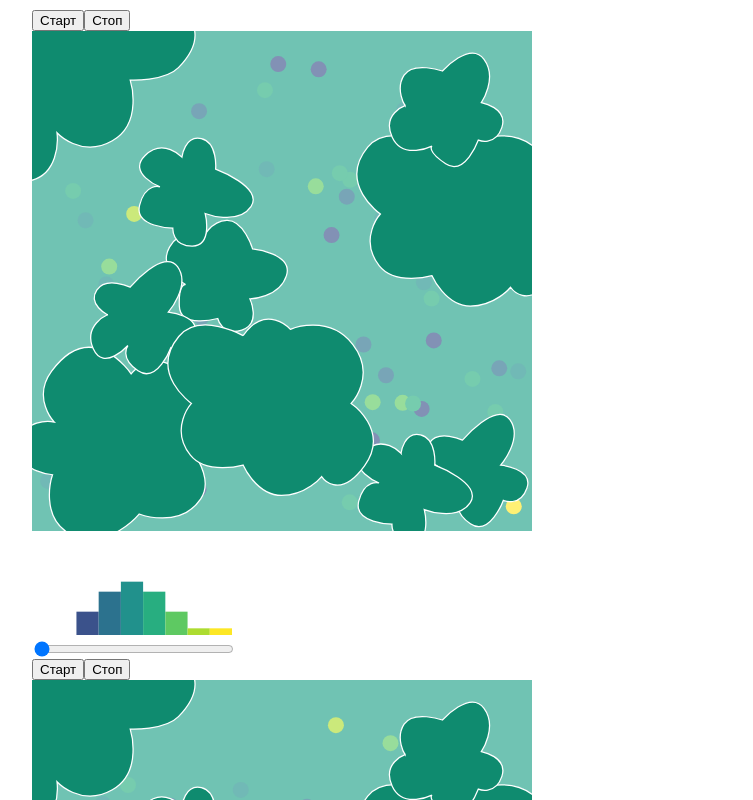
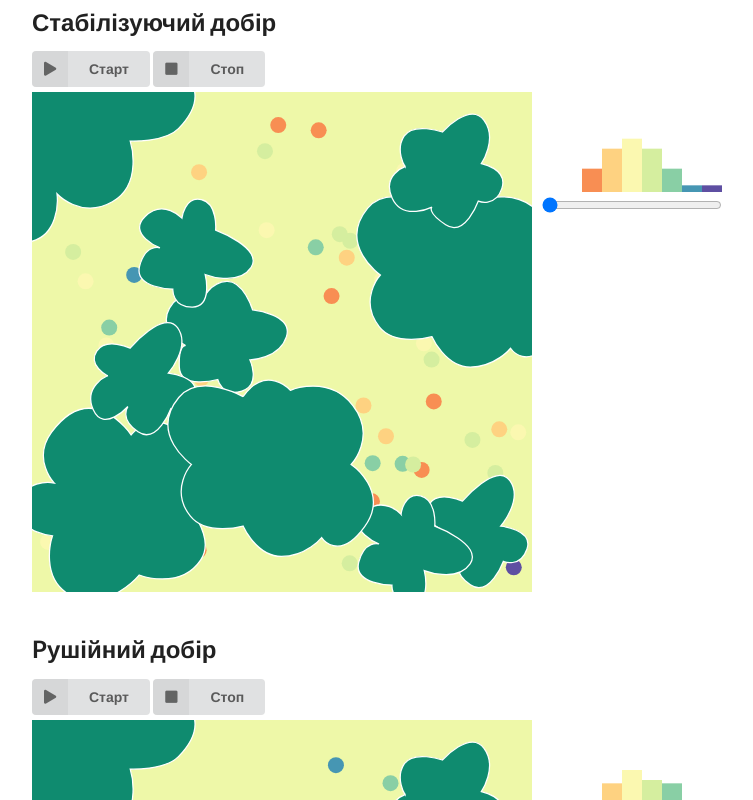
Before and after one commit to Zlira/biston_betularia, a React (Create React App) app: page / in a window 1280 px wide. Shown: the top 800 px of the page, without its empty margins (258-1011 px from the left). Built offline with nearby package versions, Linux system fonts and the light colour scheme.

Commit message:
Semantic UI and some refactoring

```diff
--- a/package.json
+++ b/package.json
@@ -7,7 +7,8 @@
     "d3-scale-chromatic": "^1.3.0",
     "react": "^16.4.1",
     "react-dom": "^16.4.1",
-    "react-scripts": "1.1.4"
+    "react-scripts": "1.1.4",
+    "semantic-ui-css": "^2.3.2"
   },
   "scripts": {
     "start": "react-scripts start",
--- a/src/App.css
+++ b/src/App.css
@@ -1,32 +1,3 @@
-.App {
-  text-align: center;
-}
-
-.App-logo {
-  animation: App-logo-spin infinite 20s linear;
-  height: 80px;
-}
-
-.App-header {
-  background-color: #222;
-  height: 150px;
-  padding: 20px;
-  color: white;
-}
-
-.App-title {
-  font-size: 1.5em;
-}
-
-.App-intro {
-  font-size: large;
-}
-
-@keyframes App-logo-spin {
-  from { transform: rotate(0deg); }
-  to { transform: rotate(360deg); }
-}
-
 article.content {
   margin: 10px auto;
   max-width: 700px;
@@ -35,6 +6,7 @@ article.content {
 /* simulation level css */
 svg.simulation {
   cursor: crosshair;
+  margin-right: 10px;
 }
 
 svg g.obstacle-layer, svg g.obstacle-layer image {
@@ -44,3 +16,16 @@ svg g.obstacle-layer, svg g.obstacle-layer image {
 .creature-distribution input {
   display: block;
 }
+
+.simulation-container {
+  margin-bottom: 45px;
+}
+
+.simulation-controls {
+  margin-bottom: 5px;
+}
+
+.simulation-components > * {
+  display: inline-block;
+  vertical-align:top;
+}
--- a/src/App.js
+++ b/src/App.js
@@ -1,17 +1,17 @@
 import React, { Component } from 'react';
 import './App.css';
+import 'semantic-ui-css/semantic.min.css';
 
-import {interpolateViridis} from 'd3-scale-chromatic';
-import {scaleSequential, scaleLinear} from 'd3-scale';
-import {histogram, range, sum} from 'd3-array';
+import {interpolateViridis, interpolateRdYlGn, interpolateSpectral} from 'd3-scale-chromatic';
+import {scaleSequential} from 'd3-scale';
+import {histogram, range} from 'd3-array';
 import {randomUniform} from 'd3-random';
 
 import {getRandomPolygenes, polygenesToPhenotype, polygenesOffspring} from './Polygenes';
 import {pairs} from './CollisionPairs';
 import {randomChoice} from './Utils.js'
-import treesSvg from './imgs/trees.svg'
-import treesLongSvg from './imgs/trees_long.svg'
-
+import {CreatureDistribution} from './CreatureDistribution';
+import {Obstacles, FieldBackground} from './FieldComponents';
 
 const GAME_PARAMS = {
   // creatures' velocity
@@ -24,7 +24,8 @@ const GAME_PARAMS = {
 
   // creatures' attrs
   crSize: 8,
-  crColors: scaleSequential(interpolateViridis),
+  // return new scale each time to avoid modifictaion
+  crColors: () => scaleSequential(interpolateSpectral),
 
   // population params
   crVarNum: 9,
@@ -125,9 +126,10 @@ class App extends Component {
 
   render() {
     return (<article className='content'>
-      <Simulation type="stabilizing"/>
-      <Simulation type="directional"/>
-      <Simulation type="disruptive" height={250} width={700} crVarNum={11} />
+      <Simulation type="stabilizing" title="Стабілізуючий добір"/>
+      <Simulation type="directional" title="Pушійний добір"/>
+      <Simulation type="disruptive" title="Дизруптивний добір"
+        height={250} width={700} crVarNum={11} />
     </article>)
   }
 }
@@ -151,7 +153,7 @@ class Simulation extends Component {
     // TODO only for the "directional" type?
     this.fieldColorUpdateTick = GAME_PARAMS.fieldColorUpdateTick
 
-    this.colorScale = GAME_PARAMS.crColors.domain([0, (this.creatureVarsNum - 1)])
+    this.colorScale = GAME_PARAMS.crColors().domain([0, (this.creatureVarsNum - 1)])
     this.histGenerator = histogram().value(d => d.phenotype)
       .thresholds(range(1, this.creatureVarsNum))
       .domain([0, this.creatureVarsNum])
@@ -264,6 +266,7 @@ class Simulation extends Component {
   }
 
   updateFieldColor() {
+    // TODO maybe change not all the way to max value
     this.setState((prevState, props) => {
       const updateIncrement = .01
       const maxVal = this.colorScale.domain()[1]
@@ -281,11 +284,11 @@ class Simulation extends Component {
         colorScale={this.colorScale} creature={creature}
         kill={this.killCreature}/>
     )
-    return (<div>
-      <div>
-        <button onClick={this.start}>Старт</button>
-        <button onClick={this.stop}>Стоп</button>
-      </div>
+    return (<div className="simulation-container">
+      <h2 className="ui header">{this.props.title}</h2>
+      <GameControls start={this.start} stop={this.stop}/>
+      <div className="simulation-components">
+        {/* TODO move this svg to separate component */}
         <svg width={this.width} height={this.height} className='simulation'
           onDragStart={(e) => e.preventDefault()}>
           <FieldBackground width={this.width} height={this.height}
@@ -296,42 +299,11 @@ class Simulation extends Component {
           </g>
           <Obstacles width={this.width} height={this.height} type={this.props.type} />
         </svg>
-      <CreatureDistribution data={this.state.history} width={this.width}
+        <CreatureDistribution data={this.state.history} width={180}
           colorScale={this.colorScale}/>
+      </div>
     </div>)
   }
-}
-
-function FieldBackground(props) {
-  let bckgrElemes
-  if (props.type === 'disruptive') {
-    const minVal = props.colorScale(props.colorScale.domain()[0] + 2)
-    const maxVal = props.colorScale(props.colorScale.domain()[1] - 2)
-    const stripNum = 10
-    bckgrElemes = []
-    for (let i=0; i < stripNum; i++) {
-      bckgrElemes.push(
-        <rect x={props.width / stripNum * i} y="0" width={props.width/stripNum}
-        height={props.height} fill={i % 2? minVal : maxVal}/>,
-      )
-    }
-  } else {
-    bckgrElemes = [
-      (<rect width={props.width} height={props.height}
-        x="0" y="0" fill={props.colorScale(props.colorVal)}/>)
-    ]
-  }
-  return <g>{bckgrElemes}</g>
-}
-
-
-function Obstacles(props) {
-  // TODO ignore clicking on Obstacles but allow clicking on anything else
-  const href = props.type === 'disruptive'? treesLongSvg : treesSvg
-  return <g className="obstacle-layer">
-    <image xlinkHref={href} x="0" y="0" width={props.width}
-      height={props.height}/>
-  </g>
 }
 
 
@@ -348,44 +320,18 @@ class Creature extends Component {
 }
 
 
-class CreatureDistribution extends Component {
-  constructor(props) {
-    super(props)
-    this.state = {historyIndex: 0}
-
-    this.handleChange = this.handleChange.bind(this)
-  }
-
-  handleChange(event) {
-    this.setState({historyIndex: event.target.value})
-  }
-
-  render() {
-    const height = 100
-    const width = this.props.width * .4
-    const latestHist = this.props.data[this.state.historyIndex]
-    const binsNum = latestHist.length
-    const rectWidth = width / binsNum
-    const totCount = sum(latestHist, d => d.length)
-    // TODO improve scale to be consistent and nice
-    const yScale = scaleLinear().range([0, height]).domain([0, .5])
-    const rects = latestHist.map(
-      (d, i) => <rect key={d.x0} x={i * rectWidth}
-                 y={height - yScale(d.length / totCount)}
-                 width={rectWidth} height={yScale(d.length / totCount)}
-                 fill={this.props.colorScale(i)} />
-    )
+function GameControls(props) {
   return (
-      <div className="creature-distribution">
-        <svg width={width} height={height} onDragStart={(e) => e.preventDefault()}>
-          {rects}
-        </svg>
-        <input type="range" style={{width: width}} min="0"
-          max={this.props.data.length - 1} value={this.state.historyIndex}
-         onChange={this.handleChange}/>
+    <div className='simulation-controls'>
+      <button onClick={props.start} className="ui labeled icon button">
+       Старт<i className="play icon"></i>
+      </button>
+      <button onClick={props.stop} className="ui labeled icon button">
+       Стоп<i className="stop icon"></i>
+      </button>
     </div>
   )
 }
-}
+
 
 export default App;
--- /dev/null
+++ b/src/CreatureDistribution.js
@@ -0,0 +1,46 @@
+import React, { Component } from 'react';
+
+import {scaleLinear} from 'd3-scale';
+import {sum} from 'd3-array';
+
+class CreatureDistribution extends Component {
+  constructor(props) {
+    super(props)
+    this.state = {historyIndex: 0}
+
+    this.handleChange = this.handleChange.bind(this)
+  }
+
+  handleChange(event) {
+    this.setState({historyIndex: event.target.value})
+  }
+
+  render() {
+    const height = 100
+    const width = this.props.width
+    const latestHist = this.props.data[this.state.historyIndex]
+    const binsNum = latestHist.length
+    const rectWidth = width / binsNum
+    const totCount = sum(latestHist, d => d.length)
+    // TODO improve scale to be consistent and nice
+    const yScale = scaleLinear().range([0, height]).domain([0, .5])
+    const rects = latestHist.map(
+      (d, i) => <rect key={d.x0} x={i * rectWidth}
+                 y={height - yScale(d.length / totCount)}
+                 width={rectWidth} height={yScale(d.length / totCount)}
+                 fill={this.props.colorScale(i)} />
+    )
+    return (
+      <div className="creature-distribution">
+        <svg width={width} height={height} onDragStart={(e) => e.preventDefault()}>
+          {rects}
+        </svg>
+        <input type="range" style={{width: width}} min="0"
+          max={this.props.data.length - 1} value={this.state.historyIndex}
+         onChange={this.handleChange}/>
+      </div>
+    )
+  }
+}
+
+export {CreatureDistribution}
--- /dev/null
+++ b/src/FieldComponents.js
@@ -0,0 +1,40 @@
+import React from 'react';
+
+import treesSvg from './imgs/trees.svg';
+import treesLongSvg from './imgs/trees_long.svg';
+
+// TODO split this into two different components and just select the right one
+function FieldBackground(props) {
+  let bckgrElemes
+  if (props.type === 'disruptive') {
+    const minVal = props.colorScale(props.colorScale.domain()[0] + 2)
+    const maxVal = props.colorScale(props.colorScale.domain()[1] - 2)
+    const stripNum = 2
+    bckgrElemes = []
+    for (let i=0; i < stripNum; i++) {
+      bckgrElemes.push(
+        <rect x={props.width / stripNum * i} y="0" width={props.width/stripNum}
+        height={props.height} fill={i % 2? minVal : maxVal}/>,
+      )
+    }
+  } else {
+    bckgrElemes = [
+      (<rect width={props.width} height={props.height}
+        x="0" y="0" fill={props.colorScale(props.colorVal)}/>)
+    ]
+  }
+  return <g>{bckgrElemes}</g>
+}
+
+
+// TODO split the transparent layer away
+function Obstacles(props) {
+  // TODO ignore clicking on Obstacles but allow clicking on anything else
+  const href = props.type === 'disruptive'? treesLongSvg : treesSvg
+  return <g className="obstacle-layer">
+    <image xlinkHref={href} x="0" y="0" width={props.width}
+      height={props.height}/>
+  </g>
+}
+
+export {FieldBackground, Obstacles}
```
Also changed, not shown: src/imgs/trees.svg, 1 other file (tests, documents, lock files or other folders). Lines whose indentation alone changed are shown as unchanged.
